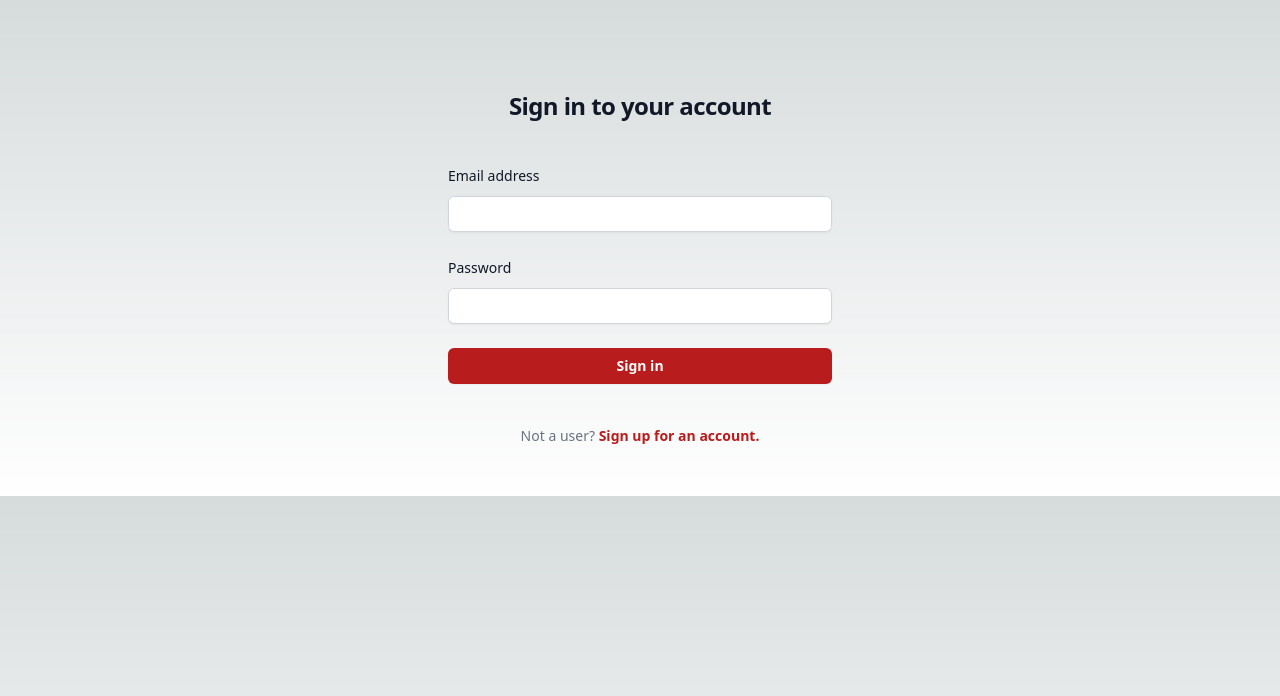
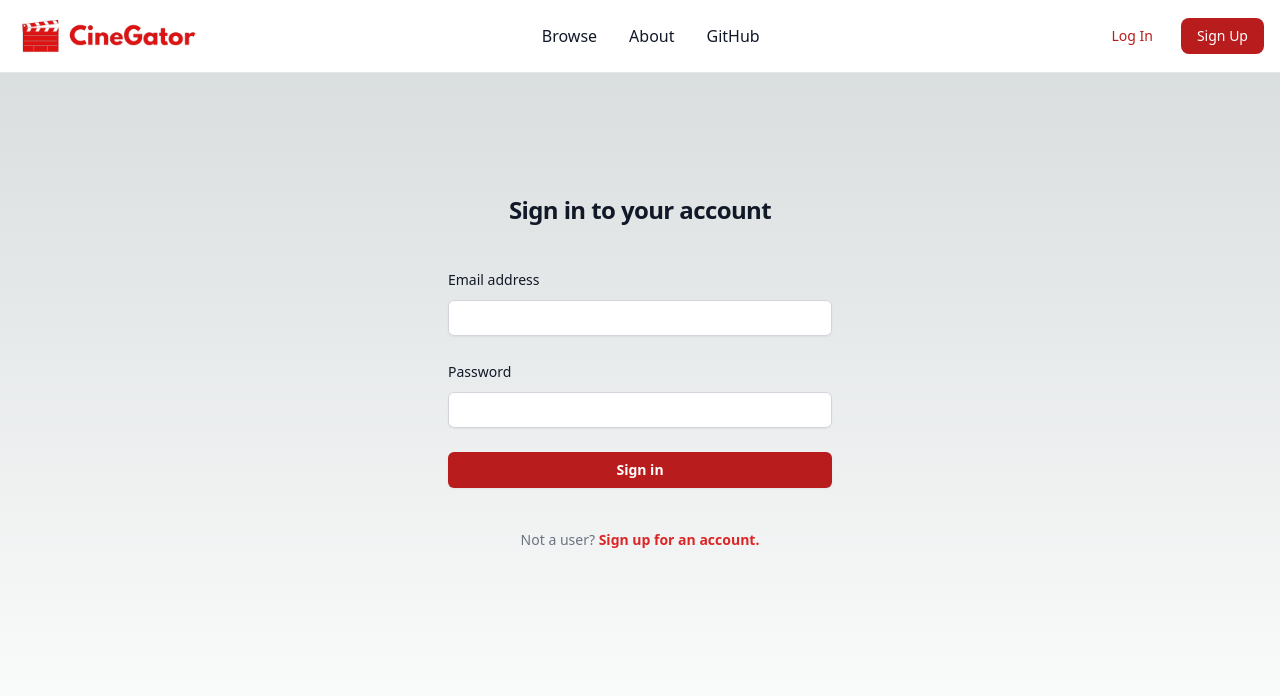
Before and after one commit to CIS4930IC/CineGator, a Next.js app in the folder frontend/: page /login in a window 1280 px wide. Shown: the top 696 px of the page. Built offline with nearby package versions, Linux system fonts and the light colour scheme.

Commit message:
Created separate component for navbar

```diff
--- /dev/null
+++ b/frontend/src/app/components/Navbar.jsx
@@ -0,0 +1,30 @@
+import Image from "next/image"
+
+export default function Navbar() {
+    return (
+        <nav class="bg-white dark:bg-black fixed w-full z-20 top-0 left-0 border-b border-gray-200 dark:border-gray-600">
+            <div class="max-w-screen-xl flex flex-wrap items-center justify-between mx-auto p-4">
+                <a href="/" class="flex items-center">
+                    <Image src="/images/logo.png" alt="Flowbite Logo" height={1} width={190} />
+                </a>
+                <div class="flex md:order-2">
+                    <button type="button" class="text-red-700 md:dark:text-red-500 hover:text-red-900 dark:hover:text-red-800 bg-transparent focus:outline-none font-medium rounded-lg text-sm px-4 py-2 text-center mr-3 ">Log In</button>
+                    <button type="button" class="text-white bg-red-700 hover:bg-red-800 focus:outline-none font-medium rounded-lg text-sm px-4 py-2 text-center mr-3 md:mr-0 dark:bg-red-700 dark:hover:bg-red-800">Sign Up</button>
+                </div>
+                <div class="items-center justify-between hidden w-full md:flex md:w-auto md:order-1" id="navbar-sticky">
+                    <ul class="flex flex-col p-4 md:p-0 mt-4 font-medium border border-gray-100 rounded-lg bg-gray-50 md:flex-row md:space-x-8 md:mt-0 md:border-0 md:bg-white dark:bg-black md:dark:bg-black dark:border-gray-700">
+                        <li>
+                            <a href="#" class="block py-2 pl-3 pr-4 text-gray-900 rounded hover:bg-gray-100 md:hover:bg-transparent md:hover:text-red-700 md:p-0 md:dark:hover:text-red-500 dark:text-white dark:hover:bg-gray-700 dark:hover:text-white md:dark:hover:bg-transparent dark:border-gray-700">Browse</a>
+                        </li>
+                        <li>
+                            <a href="#" class="block py-2 pl-3 pr-4 text-gray-900 rounded hover:bg-gray-100 md:hover:bg-transparent md:hover:text-red-700 md:p-0 md:dark:hover:text-red-500 dark:text-white dark:hover:bg-gray-700 dark:hover:text-white md:dark:hover:bg-transparent dark:border-gray-700">About</a>
+                        </li>
+                        <li>
+                            <a href="#" class="block py-2 pl-3 pr-4 text-gray-900 rounded hover:bg-gray-100 md:hover:bg-transparent md:hover:text-red-700 md:p-0 md:dark:hover:text-red-500 dark:text-white dark:hover:bg-gray-700 dark:hover:text-white md:dark:hover:bg-transparent dark:border-gray-700">GitHub</a>
+                        </li>
+                    </ul>
+                </div>
+            </div>
+        </nav>
+    )
+}
--- a/frontend/src/app/layout.js
+++ b/frontend/src/app/layout.js
@@ -1,4 +1,5 @@
 import './globals.css'
+import Navbar from './components/Navbar.jsx'
 
 export const metadata = {
   title: 'CineGator',
@@ -8,7 +9,10 @@ export const metadata = {
 export default function RootLayout({ children }) {
   return (
     <html lang="en">
-      <body>{children}</body>
+      <body>
+        <Navbar />
+        {children}
+      </body>
     </html>
   )
 }
--- a/frontend/src/app/login/page.js
+++ b/frontend/src/app/login/page.js
@@ -1,6 +1,6 @@
 export default function Login() {
   return (
-    <div class="flex min-h-full flex-col justify-center px-6 py-12 lg:px-8">
+    <div class="flex min-h-full flex-col h-screen justify-center px-6 pb-24 lg:px-8">
       <div class="sm:mx-auto sm:w-full sm:max-w-sm">
         <h2 class="mt-10 text-center text-2xl font-bold leading-9 tracking-tight text-gray-900 dark:text-white">Sign in to your account</h2>
       </div>
@@ -10,7 +10,7 @@ export default function Login() {
           <div>
             <label for="email" class="block text-sm font-medium leading-6 text-gray-900 dark:text-white">Email address</label>
             <div class="mt-2">
-              <input id="email" name="email" type="email" autocomplete="email" required class="block w-full rounded-md border-0 py-1.5 text-gray-900 dark:text-white shadow-sm ring-1 ring-inset ring-gray-300 placeholder:text-gray-400 focus:ring-2 focus:ring-inset focus:ring-indigo-600 sm:text-sm sm:leading-6" />
+              <input id="email" name="email" type="email" autocomplete="email" required class="block w-full rounded-md border-0 py-1.5 text-gray-900 dark:text-white shadow-sm ring-1 ring-inset ring-gray-300 placeholder:text-gray-400 focus:ring-2 focus:ring-inset focus:ring-indigo-600 sm:text-sm sm:leading-6 px-3" />
             </div>
           </div>
 
@@ -19,7 +19,7 @@ export default function Login() {
               <label for="password" class="block text-sm font-medium leading-6 text-gray-900 dark:text-white">Password</label>
             </div>
             <div class="mt-2">
-              <input id="password" name="password" type="password" autocomplete="current-password" required class="block w-full rounded-md border-0 py-1.5 text-gray-900 dark:text-white shadow-sm ring-1 ring-inset ring-gray-300 placeholder:text-gray-400 focus:ring-2 focus:ring-inset focus:ring-indigo-600 sm:text-sm sm:leading-6" />
+              <input id="password" name="password" type="password" autocomplete="current-password" required class="block w-full rounded-md border-0 py-1.5 text-gray-900 dark:text-white shadow-sm ring-1 ring-inset ring-gray-300 placeholder:text-gray-400 focus:ring-2 focus:ring-inset focus:ring-indigo-600 sm:text-sm sm:leading-6 px-3" />
             </div>
           </div>
 
@@ -30,7 +30,7 @@ export default function Login() {
 
         <p class="mt-10 text-center text-sm text-gray-500 dark:text-white">
           Not a user?
-          <a href="#" class="font-semibold leading-6 text-red-700 hover:text-red-800 dark:hover:text-red-800"> Sign up for an account.</a>
+          <a href="#" class="font-semibold leading-6 text-red-600 hover:text-red-800 dark:hover:text-red-800"> Sign up for an account.</a>
         </p>
       </div>
     </div>
--- a/frontend/src/app/page.jsx
+++ b/frontend/src/app/page.jsx
@@ -1,40 +1,10 @@
+import { Inter } from "next/font/google"
 import Image from "next/image"
-import { Inter } from "next/font/google"
-import styles from "./page.module.css"
 import Link from "next/link"
 const inter = Inter({ subsets: ["latin"] })
 
 export default function Home() {
   return (
-    <header>
-      <nav class="bg-white dark:bg-black fixed w-full z-20 top-0 left-0 border-b border-gray-200 dark:border-gray-600">
-        <div class="max-w-screen-xl flex flex-wrap items-center justify-between mx-auto p-4">
-          <a href="/" class="flex items-center">
-            <Image src="/images/logo.png" alt="Flowbite Logo" height={1} width={190} />
-          </a>
-          <div class="flex md:order-2">
-            <button type="button" class="text-red-700 md:dark:text-red-500 hover:text-red-900 dark:hover:text-red-800 bg-transparent focus:outline-none font-medium rounded-lg text-sm px-4 py-2 text-center mr-3 ">Log In</button>
-            <button type="button" class="text-white bg-red-700 hover:bg-red-800 focus:outline-none font-medium rounded-lg text-sm px-4 py-2 text-center mr-3 md:mr-0 dark:bg-red-700 dark:hover:bg-red-800">Sign Up</button>
-          </div>
-          <div class="items-center justify-between hidden w-full md:flex md:w-auto md:order-1" id="navbar-sticky">
-            <ul class="flex flex-col p-4 md:p-0 mt-4 font-medium border border-gray-100 rounded-lg bg-gray-50 md:flex-row md:space-x-8 md:mt-0 md:border-0 md:bg-white dark:bg-black md:dark:bg-black dark:border-gray-700">
-              {/* <li>
-                <a href="#" class="block py-2 pl-3 pr-4 text-white bg-red-700 rounded md:bg-transparent md:text-red-700 md:p-0 md:dark:text-red-500">Home</a>
-              </li> */}
-              <li>
-                <a href="#" class="block py-2 pl-3 pr-4 text-gray-900 rounded hover:bg-gray-100 md:hover:bg-transparent md:hover:text-red-700 md:p-0 md:dark:hover:text-red-500 dark:text-white dark:hover:bg-gray-700 dark:hover:text-white md:dark:hover:bg-transparent dark:border-gray-700">Browse</a>
-              </li>
-              <li>
-                <a href="#" class="block py-2 pl-3 pr-4 text-gray-900 rounded hover:bg-gray-100 md:hover:bg-transparent md:hover:text-red-700 md:p-0 md:dark:hover:text-red-500 dark:text-white dark:hover:bg-gray-700 dark:hover:text-white md:dark:hover:bg-transparent dark:border-gray-700">About</a>
-              </li>
-              <li>
-                <a href="#" class="block py-2 pl-3 pr-4 text-gray-900 rounded hover:bg-gray-100 md:hover:bg-transparent md:hover:text-red-700 md:p-0 md:dark:hover:text-red-500 dark:text-white dark:hover:bg-gray-700 dark:hover:text-white md:dark:hover:bg-transparent dark:border-gray-700">GitHub</a>
-              </li>
-            </ul>
-          </div>
-        </div>
-      </nav>
-
     <div
       className="relative h-96 overflow-hidden bg-cover bg-no-repeat p-12 text-center lg:h-screen"
       style={{ backgroundImage: "url(/images/home-background.jpg)" }}
@@ -62,6 +32,5 @@ export default function Home() {
         </div>
       </div>
     </div>
-    </header>
   )
 }
```
Lines whose indentation alone changed are shown as unchanged.
